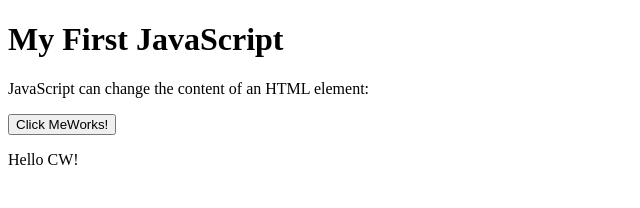
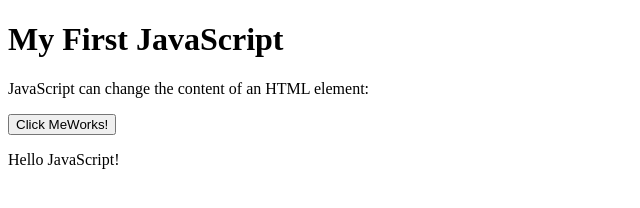
Before and after one commit to ThomasWeberCloudwerkstatt/javascriptue1, a website: page index.html in a window 1280 px wide. Both pictures are taken after a click on the button "Click MeWorks!". Shown: the full height of the page, 0-640 px from the left. Drawn offline with Linux system fonts and the light colour scheme.

Commit message:
Making a new commit

```diff
--- a/index.html
+++ b/index.html
@@ -8,11 +8,11 @@
 
 <button type="button" onclick="myFunction()">Click MeWorks!</button>
 
-<p id="demo">This is a demonstration.</p>
+<p id="demo">This is a demonstration2.</p>
 
 <script>
 function myFunction() {
-    document.getElementById("demo").innerHTML = "Hello CW!";
+    document.getElementById("demo").innerHTML = "Hello JavaScript!";
 }
 </script>
 
```
